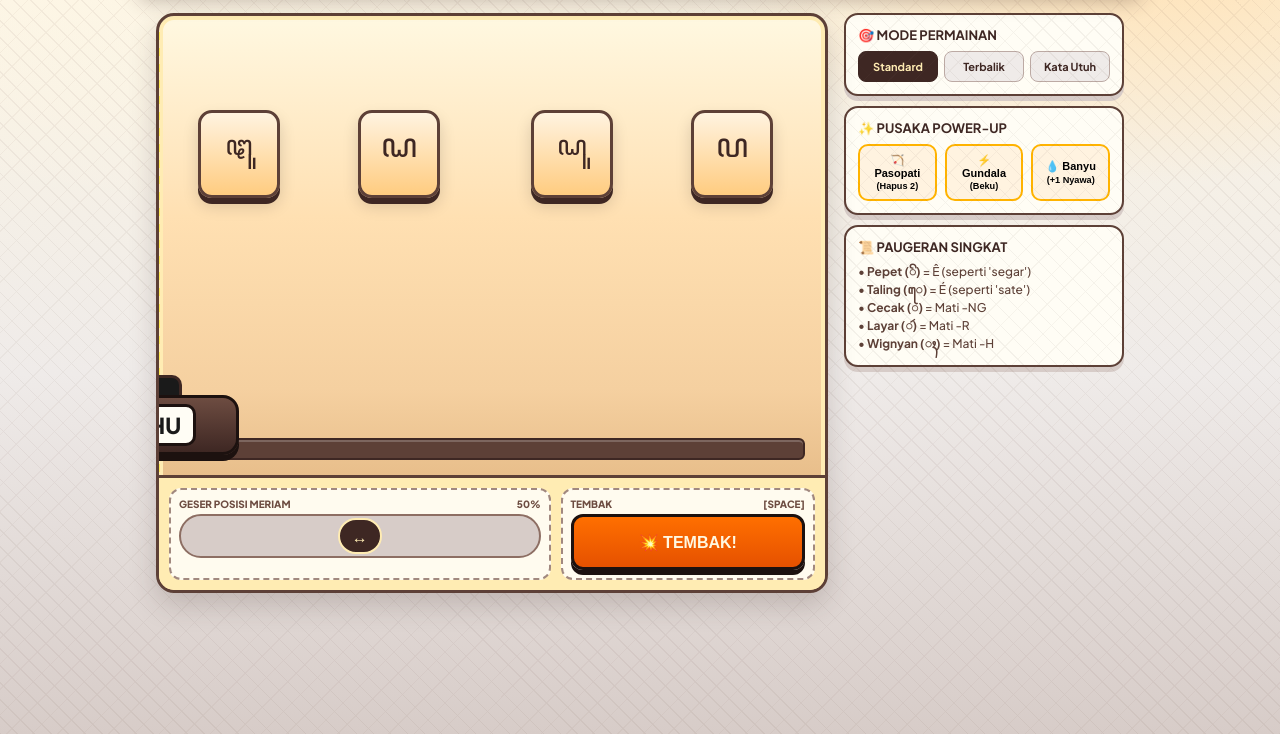
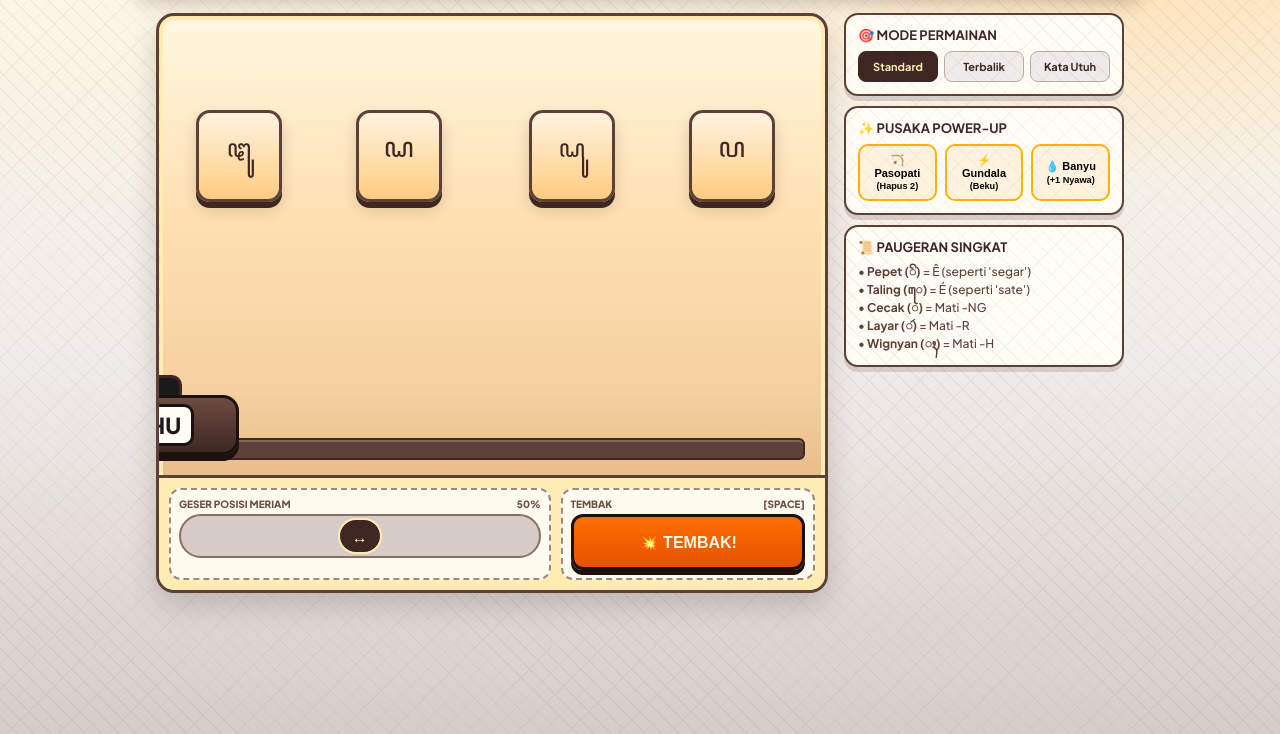
Before and after one commit to kandangjagojawa/tembak-aksara-v2, a plain HTML site: page index.html in a window 1280 px wide. Shown: the part 66-800 px from the top of the page. Drawn offline with Linux system fonts and the light colour scheme.

Commit message:
Add files via upload

```diff
--- a/index.html
+++ b/index.html
@@ -62,34 +62,33 @@
 
     .target-field { position: relative; flex: 1; }
 
-    /* Optimized Target Box layout so Jawa text never overflows */
+    /* Target Box with ample spacing so Javanese diacritics & pangkon never get clipped */
     .target-box {
       position: absolute; top: 20px;
-      width: 82px; height: 88px;
+      width: 86px; height: 92px;
       transform: translateX(-50%);
       background: linear-gradient(180deg, #fff3e0 0%, #ffcc80 100%);
       border: 3px solid #5d4037; border-radius: 14px;
       box-shadow: 0 6px 0 #3e2723, 0 8px 16px rgba(0,0,0,0.15);
       display: flex; flex-direction: column; align-items: center; justify-content: center;
-      padding: 4px;
-      overflow: hidden;
+      padding: 4px 6px;
+      overflow: visible; /* Prevents clipping of tall/wide sandhangan & pangkon */
       box-sizing: border-box;
       color: #3e2723;
       transition: top 0.1s linear;
-      word-break: break-all;
       text-align: center;
-      line-height: 1.1;
     }
     .target-box .jawa-text {
       font-family: 'Noto Sans Javanese', serif;
       width: 100%;
+      height: 100%;
       display: flex;
       align-items: center;
       justify-content: center;
       text-align: center;
       white-space: nowrap;
-      overflow: hidden;
-      text-overflow: clip;
+      line-height: 1;
+      padding-bottom: 2px; /* Provides room for sandhangan ngisor (suku, etc) */
     }
     .target-box .latin-text {
       font-family: 'Plus Jakarta Sans', sans-serif;
@@ -99,7 +98,7 @@
     }
 
     .target-box.boss {
-      width: 150px; height: 104px; background: linear-gradient(180deg, #b71c1c 0%, #d32f2f 100%);
+      width: 154px; height: 108px; background: linear-gradient(180deg, #b71c1c 0%, #d32f2f 100%);
       color: #fff; border-color: #5c0000; box-shadow: 0 6px 0 #3e0000;
     }
     .target-box.boss .boss-hp { font-family: sans-serif; font-size: 11px; font-weight: 800; background: #ffeb3b; color: #000; padding: 2px 8px; border-radius: 999px; margin-top: 4px; }
@@ -136,13 +135,14 @@
     }
     .plaque {
       background: #fffdf5; border: 3px solid #1c110f; border-radius: 10px;
-      padding: 4px 12px; font-weight: 900; font-size: 22px; color: #1a1a1a;
-      max-width: 140px; text-align: center; overflow: hidden; white-space: nowrap;
+      padding: 4px 10px; font-weight: 900; font-size: 22px; color: #1a1a1a;
+      max-width: 146px; text-align: center; overflow: visible; white-space: nowrap;
       display: flex; align-items: center; justify-content: center;
     }
     .plaque.jawa-plaque {
       font-family: 'Noto Sans Javanese', serif;
-      font-size: 22px;
+      font-size: 20px;
+      line-height: 1;
     }
 
     .projectile {
@@ -391,25 +391,31 @@
       const keys = Object.keys(AKSARA_MAPPING);
       const consKey = keys[Math.floor(Math.random() * keys.length)]; // e.g. "ta", "dha", "nga"
 
-      // FIX 1: Extract consonant root without trailing 'a' (e.g. "ta" -> "t", "nga" -> "ng", "dha" -> "dh")
       const consStem = consKey.slice(0, -1);
 
       const v = VOWELS[Math.floor(Math.random() * (level > 1 ? VOWELS.length : 3))];
       const s = SUFFIXES[Math.floor(Math.random() * (level > 2 ? SUFFIXES.length : 1))];
 
-      // Reconstruct clean Latin without double vowels (e.g. "t" + "i" + "" = "TI", NOT "TAI")
       const latin = (consStem + v.l + s.l).toUpperCase();
       const jawa = AKSARA_MAPPING[consKey] + v.s + s.s;
       return { latin, jawa };
     }
 
-    // FIX 2: Helper to calculate optimal font size for Aksara Jawa based on character length & Pangkon
+    // Helper to calculate optimal font size for Aksara Jawa based on character count & pangkon presence
     function getJawaFontSize(jawaStr) {
-      const len = jawaStr.length;
-      if (len >= 4) return '20px';
-      if (len >= 3) return '24px';
-      if (len >= 2) return '28px';
-      return '34px';
+      // Array.from splits Unicode surrogate pairs and Javanese diacritics/combiners cleanly
+      const charCount = Array.from(jawaStr).length;
+      const hasPangkon = jawaStr.includes('꧀');
+
+      if (hasPangkon || charCount >= 4) {
+        return '18px';
+      } else if (charCount === 3) {
+        return '21px';
+      } else if (charCount === 2) {
+        return '25px';
+      } else {
+        return '28px'; // Single character with basic sandhangan fits perfectly without clipping
+      }
     }
 
     function spawnWave() {
```
